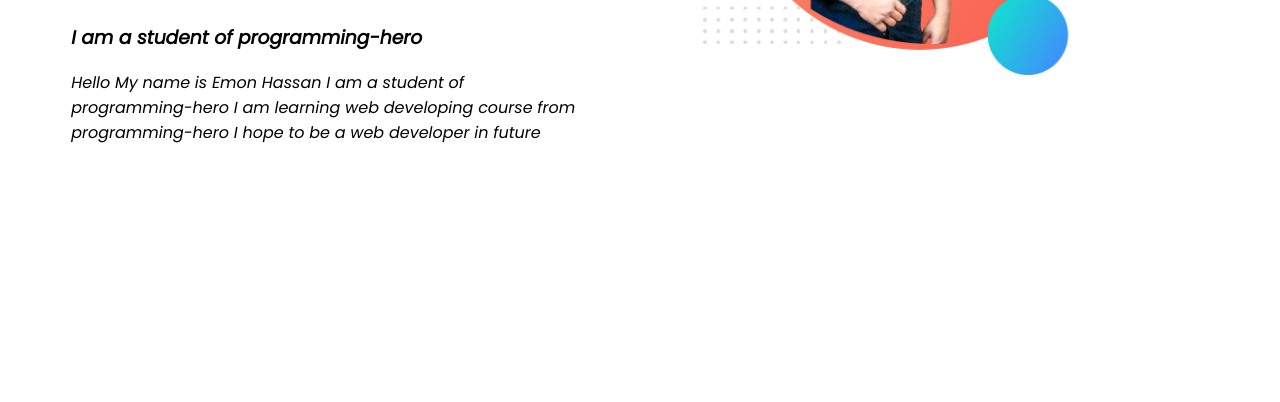
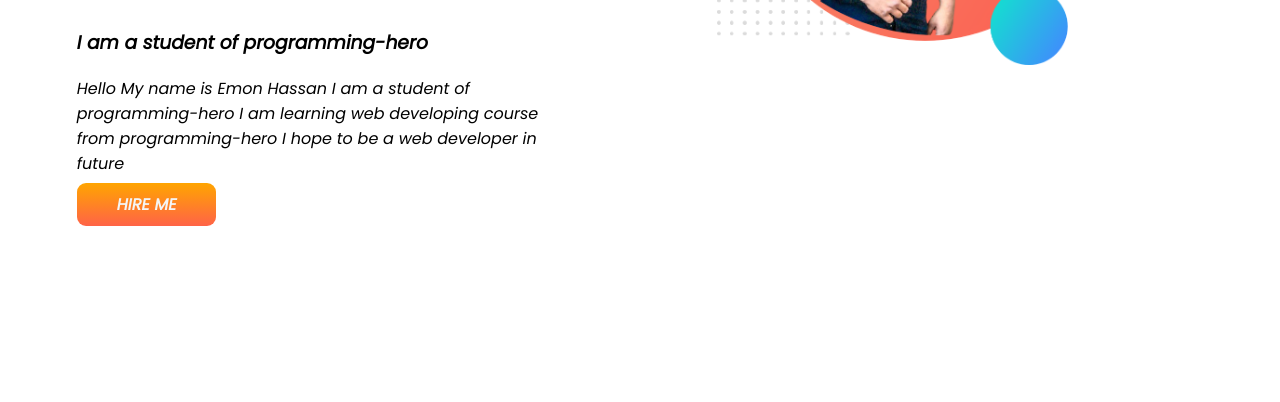
Before and after one commit to MRIMON250/Devloper-portfolio, a plain HTML site: page index.html in a window 1280 px wide. Shown: the part 398-800 px from the top of the page. Drawn offline with Linux system fonts and the light colour scheme.

Commit message:
tup part don

```diff
--- a/index.html
+++ b/index.html
@@ -13,15 +13,16 @@
 </head>
 
 <body>
-  <section>
+  <section class="top-banner">
      <div class="fast-style">
     <h1>Welcome To </h1>
-    <h1> <span class="col"> MR Imon hashan</span> World!</h1>
+    <h1> <span class="col"> MR imon hashan</span>World!</h1>
     <h3>I am a student of programming-hero</h3>
     <p>Hello My name is Emon Hassan I am a student of
         programming-hero I am learning web developing course from
         programming-hero I hope to be a web developer in future
     </p>
+    <a class="link-button" target="blank"href="#">HIRE ME</a>
 </div>
 
 <div class="fast-style">
--- a/style.css
+++ b/style.css
@@ -1,5 +1,6 @@
 body{
     font-family: 'Poppins', sans-serif;
+    margin: 0px;
 }
 h1{
     font-size: 50px;
@@ -15,9 +16,24 @@
 
 .fast-style{
     width: 50%;
-    padding: 5%;
+    padding: 6%;
 }
 
 .fast-style img{
     width: 80%;
 }
+
+.link-button{
+    text-decoration: none;
+    background-image: linear-gradient(orange, tomato);
+    padding: 10px 40px;
+    border-radius: 9px;
+    color: whitesmoke;
+    font-weight: 700;
+}
+
+.top-banner{
+    background-image: url(images/top-banner.png);
+    background-repeat: no-repeat;
+
+}
```
